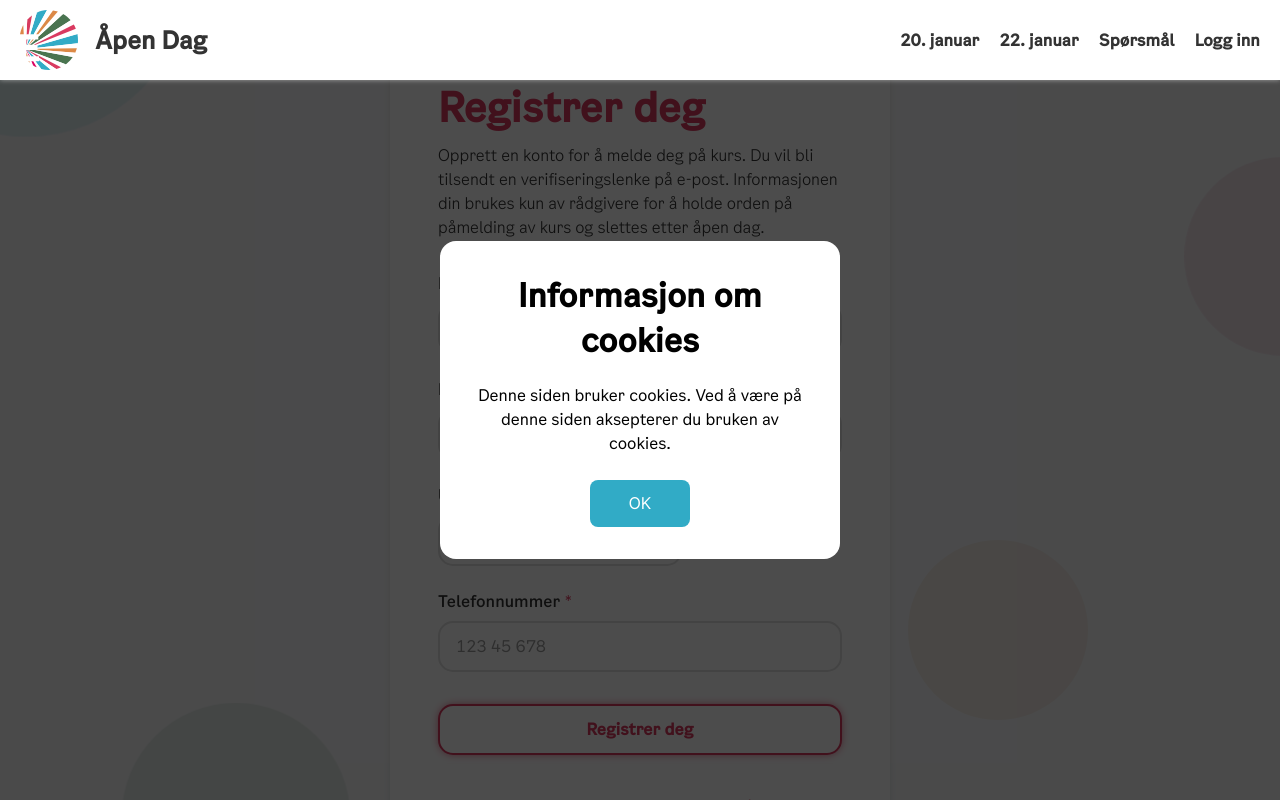
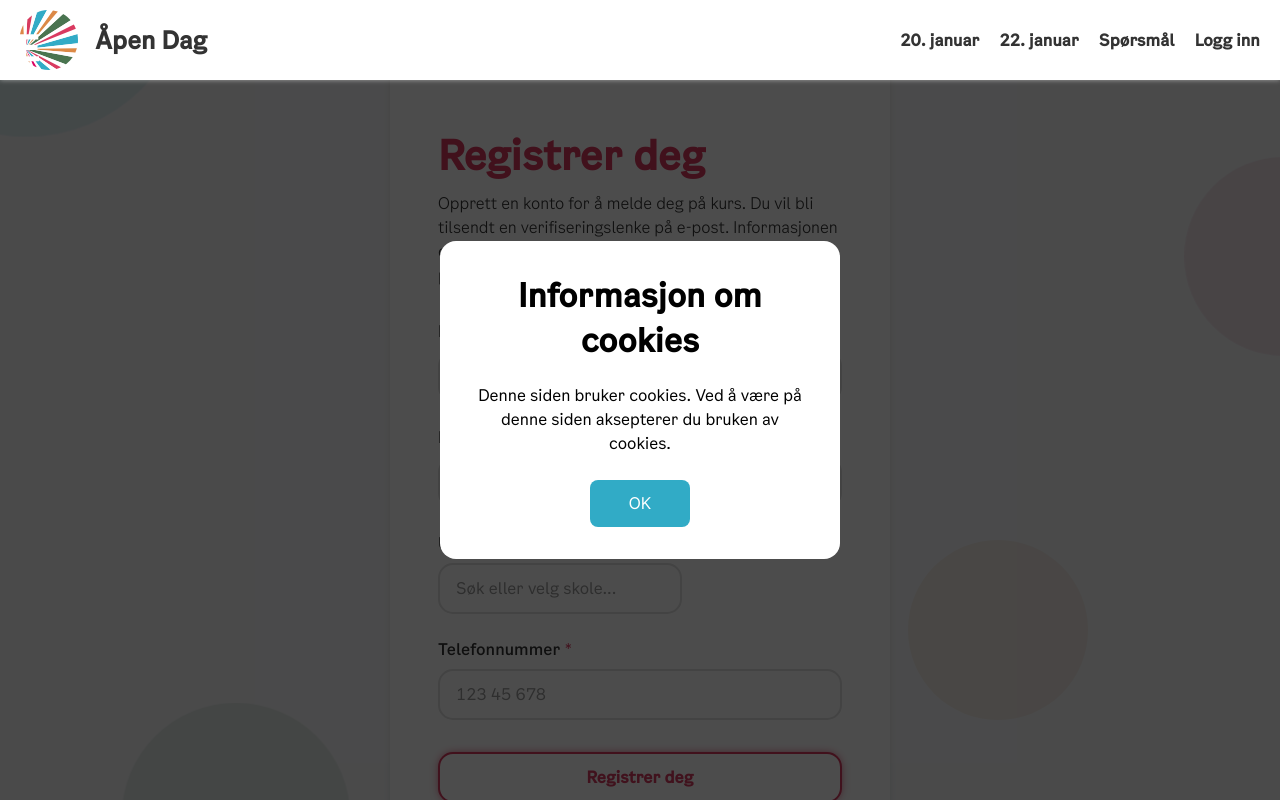
Before and after one commit to DanielJSorby/apendag, a SvelteKit app in the folder frontend/: page /signup in a window 1280 px wide. Shown: the top 800 px of the page. Built offline with nearby package versions, Linux system fonts and the light colour scheme.

Commit message:
make space

```diff
--- a/frontend/src/routes/signup/+page.svelte
+++ b/frontend/src/routes/signup/+page.svelte
@@ -116,6 +116,7 @@
 
 <div class="login">
     <div class="container">
+        <div class="spacer"></div>
         <div class="header">
             <h1>Registrer deg</h1>
             <p>Opprett en konto for å melde deg på kurs. Du vil bli tilsendt en verifiseringslenke på e-post. Informasjonen din brukes kun av rådgivere for å holde orden på påmelding av kurs og slettes etter åpen dag.</p>
@@ -258,6 +259,10 @@
         margin: 0 0 0.5rem 0;
         color: var(--color-pink);
         font-weight: bold;
+    }
+
+    .spacer {
+        height: 3rem;
     }
 
     .header p {
```
